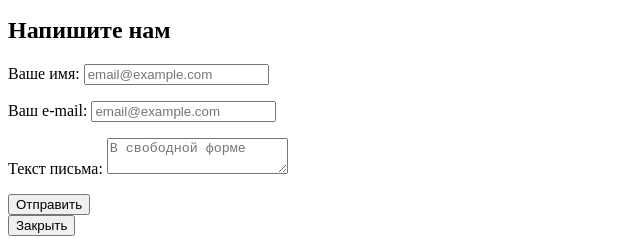
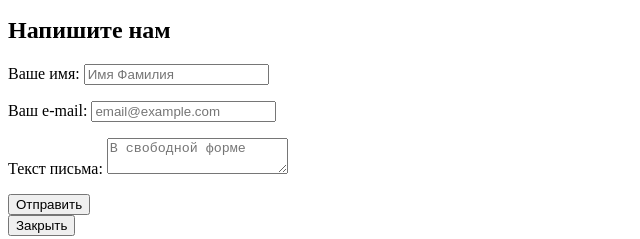
Before and after one commit to nm303/1248457-nerds-27, a plain HTML site: page catalog.html in a window 1280 px wide. Shown: the part 4837-5076 px from the top of the page, 0-640 px from the left. Drawn offline with Linux system fonts and the light colour scheme.

Commit message:
Error corrected (placeholder)

```diff
--- a/catalog.html
+++ b/catalog.html
@@ -140,7 +140,7 @@
     <form action="https://echo.htmlacademy.ru" method="post">
       <p>
         <label for="name-contact">Ваше имя:</label>
-        <input id="name-contact" type="text" name="name" placeholder="email@example.com">
+        <input id="name-contact" type="text" name="name" placeholder="Имя Фамилия">
       </p>
       <p>
         <label for="email-contact">Ваш e-mail:</label>
```
Also changed, not shown: index.html (+1 -1 lines).
